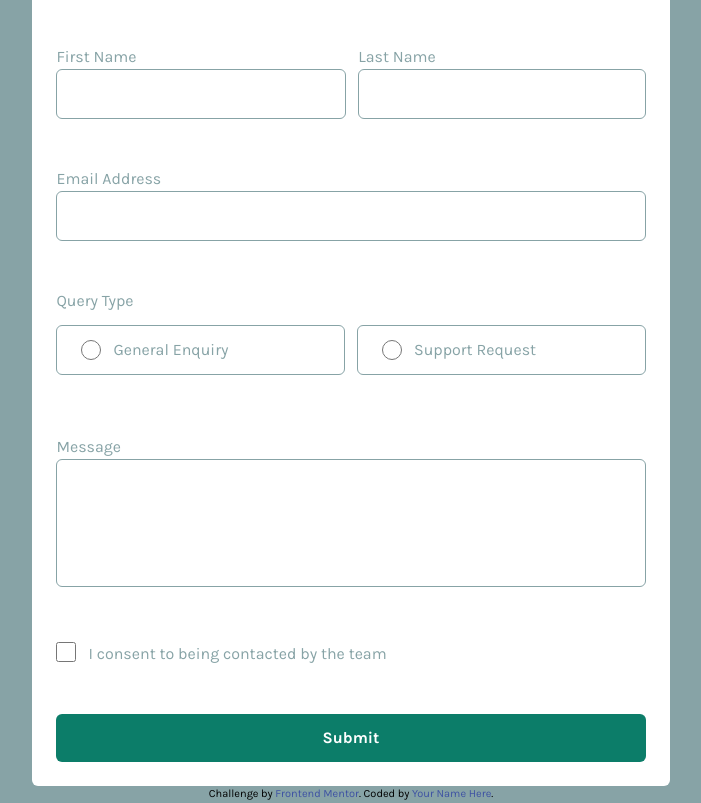
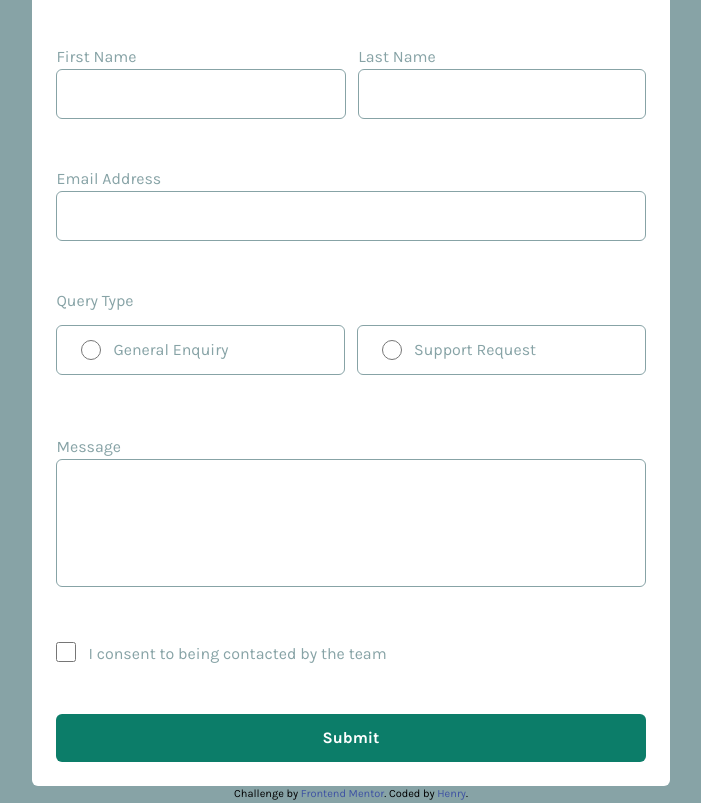
Before and after one commit to Henry-pixel-dev/contact-form, a website: page index.html in a window 1280 px wide. Shown: the part 159-962 px from the top of the page, without its empty margins (289-990 px from the left). Drawn offline with Linux system fonts and the light colour scheme; a web font is replaced by a local one.

Commit message:
update index.html

```diff
--- a/index.html
+++ b/index.html
@@ -115,7 +115,7 @@
   <footer>
     <div class="attribution">
       Challenge by <a href="https://www.frontendmentor.io?ref=challenge">Frontend Mentor</a>.
-      Coded by <a href="#">Your Name Here</a>.
+      Coded by <a href="#">Henry</a>.
     </footer>
   </div>
 
```
Also changed, not shown: README.md.
